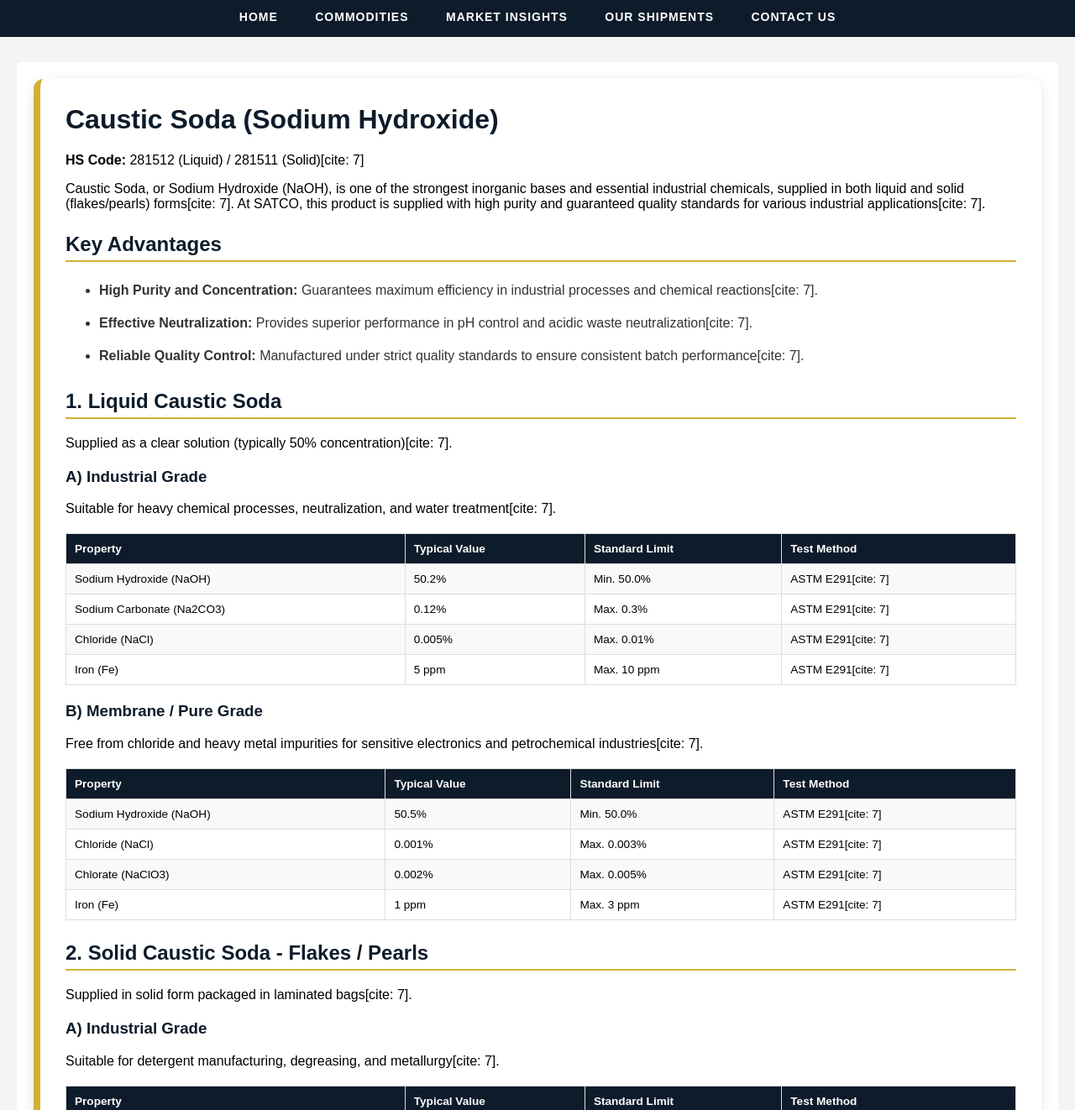
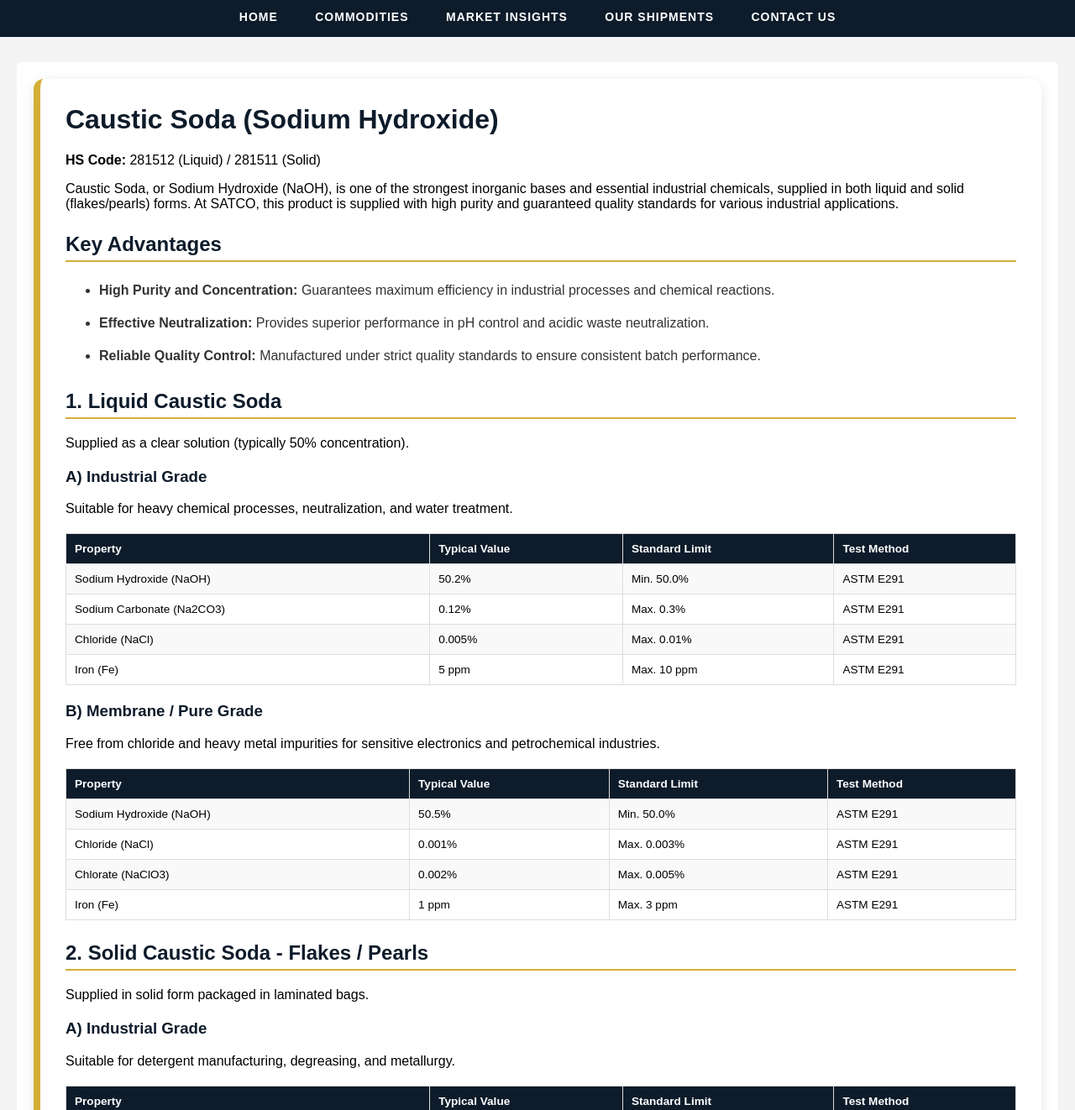
Before and after one commit to satco-petrochemical/satco-petrochemical.github.io, a Jekyll site: the page built from products/caustic-soda/index.html, in a window 1280 px wide and 1400 px high, scrolled down 276 px, cut to the strip 78-1400 px from the top of the window. Shown: the whole strip at 84% size. Built offline with Jekyll 4.4.1, drawn with Linux system fonts in a browser that asks for light colours; some of the changed text lies outside the part shown.

Commit message:
Update index.html

```diff
--- a/products/caustic-soda/index.html
+++ b/products/caustic-soda/index.html
@@ -26,69 +26,69 @@ title: Caustic Soda | SATCO Petrochemical
 
 <div class="content-card">
   <h1>Caustic Soda (Sodium Hydroxide)</h1>
-  <p><b>HS Code:</b> 281512 (Liquid) / 281511 (Solid)[cite: 7]</p>
-  <p>Caustic Soda, or Sodium Hydroxide (NaOH), is one of the strongest inorganic bases and essential industrial chemicals, supplied in both liquid and solid (flakes/pearls) forms[cite: 7]. At SATCO, this product is supplied with high purity and guaranteed quality standards for various industrial applications[cite: 7].</p>
+  <p><b>HS Code:</b> 281512 (Liquid) / 281511 (Solid)</p>
+  <p>Caustic Soda, or Sodium Hydroxide (NaOH), is one of the strongest inorganic bases and essential industrial chemicals, supplied in both liquid and solid (flakes/pearls) forms. At SATCO, this product is supplied with high purity and guaranteed quality standards for various industrial applications.</p>
 
   <h2>Key Advantages</h2>
   <ul>
-    <li><b>High Purity and Concentration:</b> Guarantees maximum efficiency in industrial processes and chemical reactions[cite: 7].</li>
-    <li><b>Effective Neutralization:</b> Provides superior performance in pH control and acidic waste neutralization[cite: 7].</li>
-    <li><b>Reliable Quality Control:</b> Manufactured under strict quality standards to ensure consistent batch performance[cite: 7].</li>
+    <li><b>High Purity and Concentration:</b> Guarantees maximum efficiency in industrial processes and chemical reactions.</li>
+    <li><b>Effective Neutralization:</b> Provides superior performance in pH control and acidic waste neutralization.</li>
+    <li><b>Reliable Quality Control:</b> Manufactured under strict quality standards to ensure consistent batch performance.</li>
   </ul>
 
   <h2>1. Liquid Caustic Soda</h2>
-  <p>Supplied as a clear solution (typically 50% concentration)[cite: 7].</p>
+  <p>Supplied as a clear solution (typically 50% concentration).</p>
 
   <h3>A) Industrial Grade</h3>
-  <p>Suitable for heavy chemical processes, neutralization, and water treatment[cite: 7].</p>
+  <p>Suitable for heavy chemical processes, neutralization, and water treatment.</p>
   <table>
     <tr><th>Property</th><th>Typical Value</th><th>Standard Limit</th><th>Test Method</th></tr>
-    <tr><td>Sodium Hydroxide (NaOH)</td><td>50.2%</td><td>Min. 50.0%</td><td>ASTM E291[cite: 7]</td></tr>
-    <tr><td>Sodium Carbonate (Na2CO3)</td><td>0.12%</td><td>Max. 0.3%</td><td>ASTM E291[cite: 7]</td></tr>
-    <tr><td>Chloride (NaCl)</td><td>0.005%</td><td>Max. 0.01%</td><td>ASTM E291[cite: 7]</td></tr>
-    <tr><td>Iron (Fe)</td><td>5 ppm</td><td>Max. 10 ppm</td><td>ASTM E291[cite: 7]</td></tr>
+    <tr><td>Sodium Hydroxide (NaOH)</td><td>50.2%</td><td>Min. 50.0%</td><td>ASTM E291</td></tr>
+    <tr><td>Sodium Carbonate (Na2CO3)</td><td>0.12%</td><td>Max. 0.3%</td><td>ASTM E291</td></tr>
+    <tr><td>Chloride (NaCl)</td><td>0.005%</td><td>Max. 0.01%</td><td>ASTM E291</td></tr>
+    <tr><td>Iron (Fe)</td><td>5 ppm</td><td>Max. 10 ppm</td><td>ASTM E291</td></tr>
   </table>
 
   <h3>B) Membrane / Pure Grade</h3>
-  <p>Free from chloride and heavy metal impurities for sensitive electronics and petrochemical industries[cite: 7].</p>
+  <p>Free from chloride and heavy metal impurities for sensitive electronics and petrochemical industries.</p>
   <table>
     <tr><th>Property</th><th>Typical Value</th><th>Standard Limit</th><th>Test Method</th></tr>
-    <tr><td>Sodium Hydroxide (NaOH)</td><td>50.5%</td><td>Min. 50.0%</td><td>ASTM E291[cite: 7]</td></tr>
-    <tr><td>Chloride (NaCl)</td><td>0.001%</td><td>Max. 0.003%</td><td>ASTM E291[cite: 7]</td></tr>
-    <tr><td>Chlorate (NaClO3)</td><td>0.002%</td><td>Max. 0.005%</td><td>ASTM E291[cite: 7]</td></tr>
-    <tr><td>Iron (Fe)</td><td>1 ppm</td><td>Max. 3 ppm</td><td>ASTM E291[cite: 7]</td></tr>
+    <tr><td>Sodium Hydroxide (NaOH)</td><td>50.5%</td><td>Min. 50.0%</td><td>ASTM E291</td></tr>
+    <tr><td>Chloride (NaCl)</td><td>0.001%</td><td>Max. 0.003%</td><td>ASTM E291</td></tr>
+    <tr><td>Chlorate (NaClO3)</td><td>0.002%</td><td>Max. 0.005%</td><td>ASTM E291</td></tr>
+    <tr><td>Iron (Fe)</td><td>1 ppm</td><td>Max. 3 ppm</td><td>ASTM E291</td></tr>
   </table>
 
   <h2>2. Solid Caustic Soda - Flakes / Pearls</h2>
-  <p>Supplied in solid form packaged in laminated bags[cite: 7].</p>
+  <p>Supplied in solid form packaged in laminated bags.</p>
 
   <h3>A) Industrial Grade</h3>
-  <p>Suitable for detergent manufacturing, degreasing, and metallurgy[cite: 7].</p>
+  <p>Suitable for detergent manufacturing, degreasing, and metallurgy.</p>
   <table>
     <tr><th>Property</th><th>Typical Value</th><th>Standard Limit</th><th>Test Method</th></tr>
-    <tr><td>Sodium Hydroxide (NaOH)</td><td>98.5%</td><td>Min. 98.0%</td><td>ASTM E291[cite: 7]</td></tr>
-    <tr><td>Sodium Carbonate (Na2CO3)</td><td>0.4%</td><td>Max. 0.8%</td><td>ASTM E291[cite: 7]</td></tr>
-    <tr><td>Chloride (NaCl)</td><td>0.01%</td><td>Max. 0.05%</td><td>ASTM E291[cite: 7]</td></tr>
-    <tr><td>Iron (Fe)</td><td>10 ppm</td><td>Max. 15 ppm</td><td>ASTM E291[cite: 7]</td></tr>
+    <tr><td>Sodium Hydroxide (NaOH)</td><td>98.5%</td><td>Min. 98.0%</td><td>ASTM E291</td></tr>
+    <tr><td>Sodium Carbonate (Na2CO3)</td><td>0.4%</td><td>Max. 0.8%</td><td>ASTM E291</td></tr>
+    <tr><td>Chloride (NaCl)</td><td>0.01%</td><td>Max. 0.05%</td><td>ASTM E291</td></tr>
+    <tr><td>Iron (Fe)</td><td>10 ppm</td><td>Max. 15 ppm</td><td>ASTM E291</td></tr>
   </table>
 
   <h3>B) Food / Pharma Grade</h3>
-  <p>With the highest purity level and free from heavy metal impurities[cite: 7].</p>
+  <p>With the highest purity level and free from heavy metal impurities.</p>
   <table>
     <tr><th>Property</th><th>Typical Value</th><th>Standard Limit</th><th>Test Method</th></tr>
-    <tr><td>Sodium Hydroxide (NaOH)</td><td>99.2%</td><td>Min. 99.0%</td><td>ASTM E291[cite: 7]</td></tr>
-    <tr><td>Sodium Carbonate (Na2CO3)</td><td>0.08%</td><td>Max. 0.15%</td><td>ASTM E291[cite: 7]</td></tr>
-    <tr><td>Chloride (NaCl)</td><td>0.002%</td><td>Max. 0.005%</td><td>ASTM E291[cite: 7]</td></tr>
-    <tr><td>Heavy Metals (as Pb)</td><td>2 ppm</td><td>Max. 5 ppm</td><td>ASTM E291[cite: 7]</td></tr>
-    <tr><td>Iron (Fe)</td><td>2 ppm</td><td>Max. 5 ppm</td><td>ASTM E291[cite: 7]</td></tr>
+    <tr><td>Sodium Hydroxide (NaOH)</td><td>99.2%</td><td>Min. 99.0%</td><td>ASTM E291</td></tr>
+    <tr><td>Sodium Carbonate (Na2CO3)</td><td>0.08%</td><td>Max. 0.15%</td><td>ASTM E291</td></tr>
+    <tr><td>Chloride (NaCl)</td><td>0.002%</td><td>Max. 0.005%</td><td>ASTM E291</td></tr>
+    <tr><td>Heavy Metals (as Pb)</td><td>2 ppm</td><td>Max. 5 ppm</td><td>ASTM E291</td></tr>
+    <tr><td>Iron (Fe)</td><td>2 ppm</td><td>Max. 5 ppm</td><td>ASTM E291</td></tr>
   </table>
 
   <h2>Packaging and Supply</h2>
   <ul>
-    <li><b>Laminated Bags (25 kg):</b> Specifically for solid caustic soda (flakes/pearls)[cite: 7].</li>
-    <li><b>Polyethylene Drums and Bulk Tankers:</b> Safe and standard for liquid caustic soda[cite: 7].</li>
+    <li><b>Laminated Bags (25 kg):</b> Specifically for solid caustic soda (flakes/pearls).</li>
+    <li><b>Polyethylene Drums and Bulk Tankers:</b> Safe and standard for liquid caustic soda.</li>
   </ul>
 
   <h2>Call to Action</h2>
-  <p>For Technical Data Sheets (TDS) and price inquiries for Caustic Soda grades tailored to your project requirements, please contact the SATCO sales department[cite: 7].</p>
+  <p>For Technical Data Sheets (TDS) and price inquiries for Caustic Soda grades tailored to your project requirements, please contact the SATCO sales department.</p>
 </div>
```
